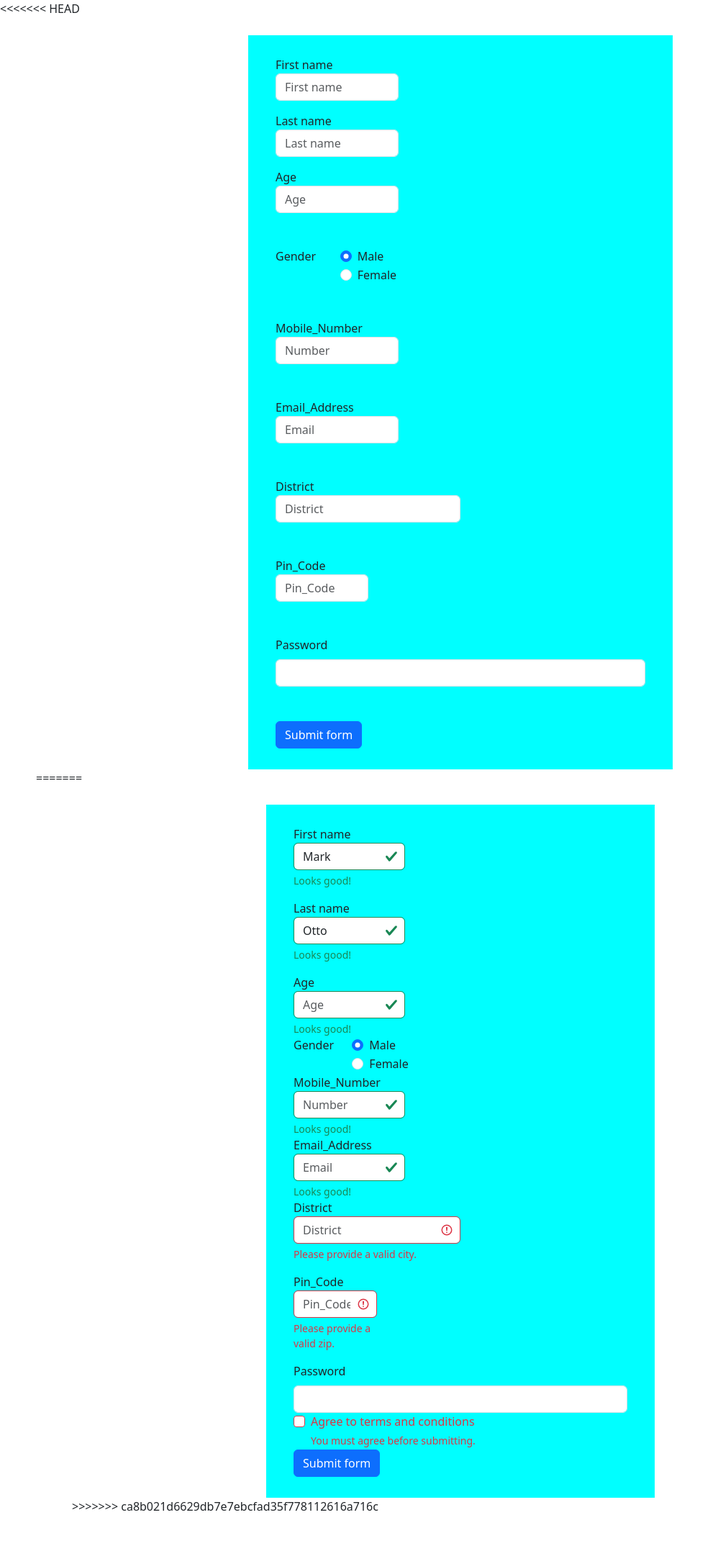
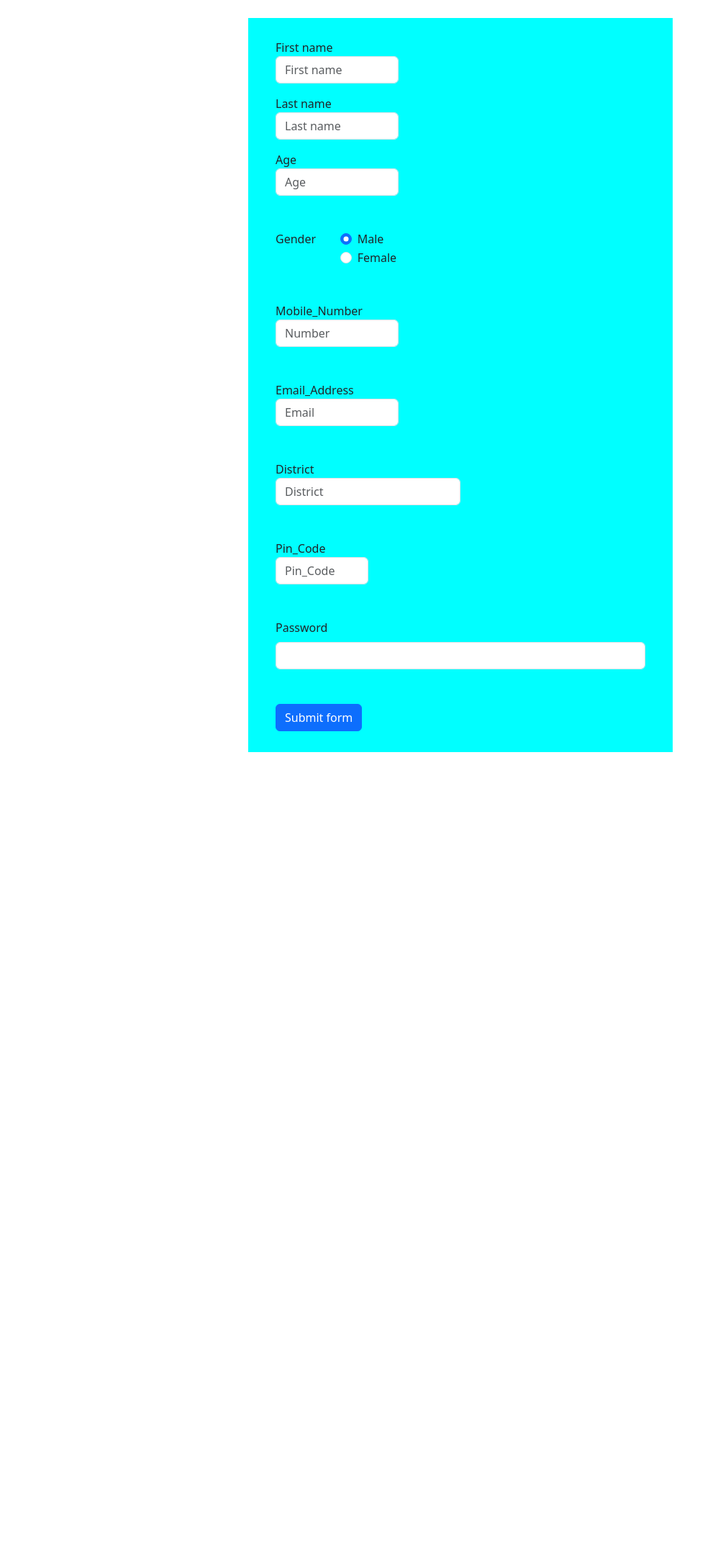
Before and after one commit to vedant-beep/PHP-Project, a PHP site: page /User_Front-End.php in a window 1280 px wide. Shown: the whole page at 72% size, without its empty margins (0-998 px from the left). After the commit the page ends 1045 px from the top, so only its background shows below. Run offline with PHP 8.4, Linux system fonts and the light colour scheme.

Commit message:
modified user-front-end

```diff
--- a/User_Front-End.php
+++ b/User_Front-End.php
@@ -1,5 +1,5 @@
-<<<<<<< HEAD
-<html>
+<!doctype html>
+<html lang="en">
 
 <head>
     <link href="https://cdn.jsdelivr.net/npm/bootstrap@5.3.0-alpha2/dist/css/bootstrap.min.css" rel="stylesheet"
@@ -96,137 +96,3 @@
     </form>
     </div>
 </body>
-
-=======
-<html>
-
-<head>
-    <link href="https://cdn.jsdelivr.net/npm/bootstrap@5.3.0-alpha2/dist/css/bootstrap.min.css" rel="stylesheet"
-        integrity="sha384-aFq/bzH65dt+w6FI2ooMVUpc+21e0SRygnTpmBvdBgSdnuTN7QbdgL+OapgHtvPp" crossorigin="anonymous">
-        <link rel="stylesheet" href="./style.css">
-    <script src="https://cdn.jsdelivr.net/npm/bootstrap@5.3.0-alpha2/dist/js/bootstrap.bundle.min.js"
-        integrity="sha384-qKXV1j0HvMUeCBQ+QVp7JcfGl760yU08IQ+GpUo5hlbpg51QRiuqHAJz8+BrxE/N"
-        crossorigin="anonymous"></script>
-</head>
-
-<body>
-    <div class="signupForm">
-    <form class="inputForm">
-        <div class="form-row">
-
-            <div class="col-md-4 mb-3">
-                <label for="validationServer01">First name</label>
-                <input type="text" class="form-control is-valid" id="validationServer01" name="validationServer01"
-                    placeholder="First name" value="Mark" required>
-                <div class="valid-feedback">
-                    Looks good!
-                </div>
-            </div>
-
-
-            <div class="col-md-4 mb-3">
-                <label for="validationServer02">Last name</label>
-                <input type="text" class="form-control is-valid" id="validationServer02" name="validationServer02"
-                    placeholder="Last name" value="Otto" required>
-                <div class="valid-feedback">
-                    Looks good!
-                </div>
-            </div>
-
-            <div class="col-md-4 mb-8">
-                <label for="validationServer06">Age</label>
-                <input type="int" class="form-control is-valid" id="validationServer06" name="validationServer06"
-                    placeholder="Age" required>
-                    <div class="valid-feedback">
-                    Looks good!
-                </div>
-            </div>
-
-            <fieldset class="form-group">
-                <div class="row">
-                    <legend class="col-form-label col-sm-2 pt-0">Gender</legend>
-                    <div class="col-sm-10">
-                        <div class="form-check">
-                            <input class="form-check-input" type="radio" name="gridRadios" id="gridRadios1" value="male"
-                                checked>
-                            <label class="form-check-label" for="gridRadios1">
-                                Male
-                            </label>
-                        </div>
-                        <div class="form-check">
-                            <input class="form-check-input" type="radio" name="gridRadios" id="gridRadios2"
-                                value="female">
-                            <label class="form-check-label" for="gridRadios2">
-                                Female
-                            </label>
-                        </div>
-                    </div>
-                </div>
-            </fieldset>
-
-            <div class="col-md-4 mb-8">
-                <label for="validationServer07">Mobile_Number</label>
-                <input type="int" class="form-control is-valid" id="validationServer07" name="validationServer07"
-                    placeholder="Number" required>
-                    <div class="valid-feedback">
-                    Looks good!
-                </div>
-            </div>
-
-            <div class="col-md-4 mb-8">
-                <label for="validationServer08">Email_Address</label>
-                <input type="email" class="form-control is-valid" id="validationServer08" name="validationServer08"
-                    placeholder="Email" required>
-                    <div class="valid-feedback">
-                    Looks good!
-                </div>
-            </div>
-
-
-
-
-
-
-            <div class="form-row">
-                <div class="col-md-6 mb-3">
-                    <label for="validationServer03">District</label>
-                    <input type="text" class="form-control is-invalid" id="validationServer03" name="validationServer03"
-                        placeholder="District" required>
-                    <div class="invalid-feedback">
-                        Please provide a valid city.
-                    </div>
-                </div>
-
-                <div class="col-md-3 mb-3">
-                    <label for="validationServer05">Pin_Code</label>
-                    <input type="text" class="form-control is-invalid" id="validationServer05" name="validationServer05"
-                        placeholder="Pin_Code" required>
-                    <div class="invalid-feedback">
-                        Please provide a valid zip.
-                    </div>
-                </div>
-
-                <div>
-                    <label for="inputPassword5" class="form-label">Password</label>
-                    <input type="password" id="inputPassword5" class="form-control" aria-labelledby="passwordHelpBlock">
-                </div>
-
-            </div>
-            <div class="form-group">
-                <div class="form-check">
-                    <input class="form-check-input is-invalid" type="checkbox" value="" id="invalidCheck3" required>
-                    <label class="form-check-label" for="invalidCheck3">
-                        Agree to terms and conditions
-                    </label>
-                    <div class="invalid-feedback">
-                        You must agree before submitting.
-                    </div>
-                </div>
-            </div>
-            <button class="btn btn-primary" type="submit">Submit form</button>
-    </form>
-    </div>
-</body>
-
->>>>>>> ca8b021d6629db7e7ebcfad35f778112616a716c
-</html>
```
